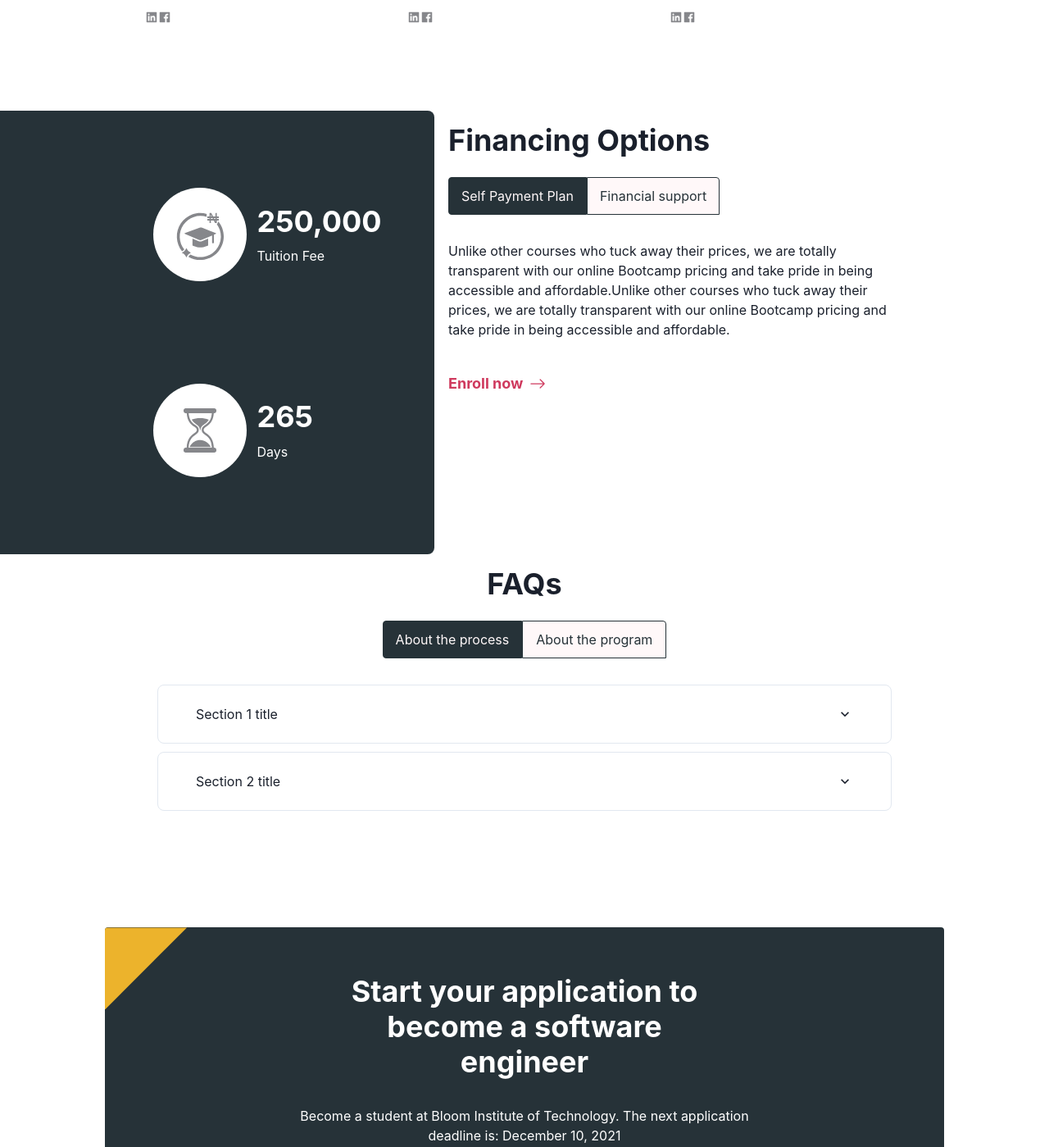
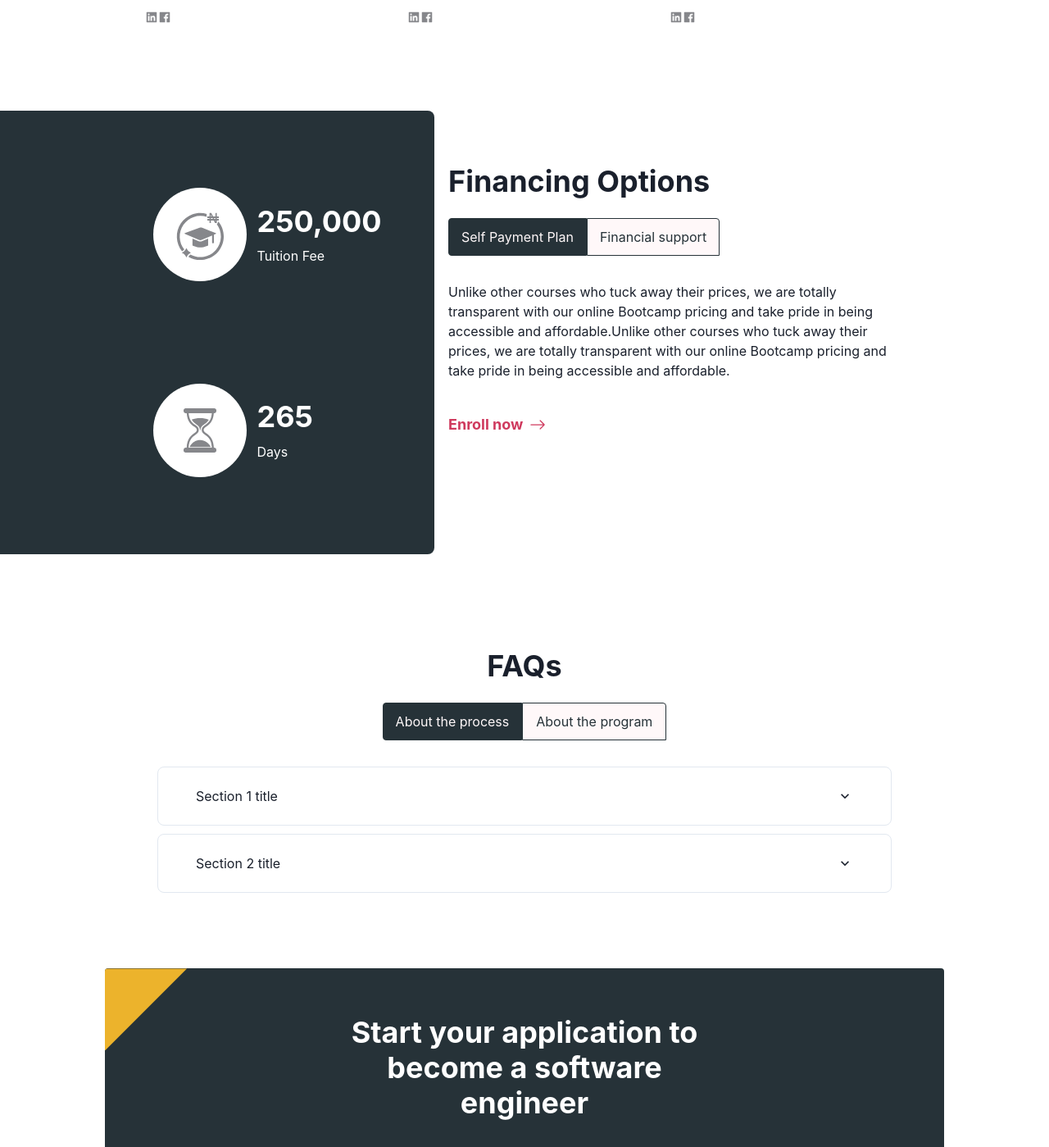
Before and after one commit to AdedejiAdelanwa/zulfah-academy, a React (Create React App) app: page /About in a window 1280 px wide. Shown: the part 2903-4302 px from the top of the page at 82% size. Built offline with nearby package versions, Linux system fonts and the light colour scheme.

Commit message:
fix: Space adjustments

```diff
--- a/src/pages/AboutUs.js
+++ b/src/pages/AboutUs.js
@@ -317,7 +317,8 @@ export default function AboutUs() {
             direction={{ base: "column", lg: "row" }}
             justifyContent={{ base: "space-around", lg: "space-between" }}
             bg={"white"}
-            mt={"100px"}
+            mt={{ base: "50px", lg: "100px" }}
+            mb={{ base: "50px", lg: "100px" }}
           >
             <Stack
               w={{ base: "350px", lg: "530px" }}
@@ -375,7 +376,10 @@ export default function AboutUs() {
                 </Stack>
               </Flex>
             </Stack>
-            <Stack w={{ base: "100%", lg: "541px" }}>
+            <Stack
+              w={{ base: "100%", lg: "541px" }}
+              mt={{ base: "50px", lg: "none" }}
+            >
               <Heading py={"15px"}>Financing Options</Heading>
               <Tabs variant="unstyled">
                 <TabList>
@@ -624,7 +628,7 @@ export default function AboutUs() {
             </TabPanels>
           </Tabs>
         </Stack>
-        <Stack w={"100%"} py={"100px"} alignItems={"center"}>
+        <Stack w={"100%"} py={"50px"} alignItems={"center"}>
           <Stack
             pos={"relative"}
             w={{ base: "90%", lg: "80%" }}
```
